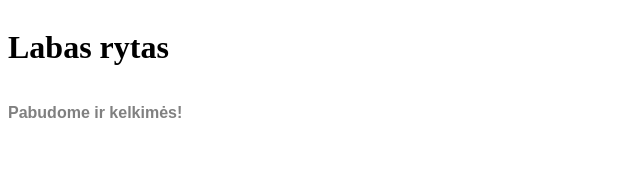
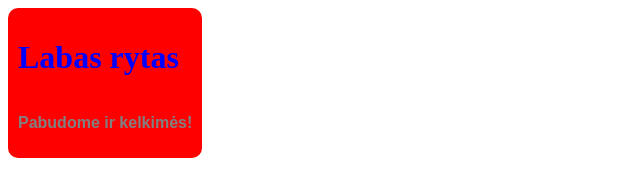
Before and after one commit to IgnasKazenas/pirmasis-front-end-testas, a plain HTML site: page index.html in a window 1280 px wide. Shown: the whole page, without its empty margins (0-640 px from the left). Drawn offline with Linux system fonts and the light colour scheme.

Commit message:
added div styling: background color, padding, border radius, text color

```diff
--- a/main.css
+++ b/main.css
@@ -4,6 +4,10 @@ body {
 
     .raudonas-fonas {
         display: inline-block;
+        background-color: red;
+        padding: 10px;
+        border-radius: 10px;
+        color: blue;
     }
     .greeting {
         display: inline-block;
```
